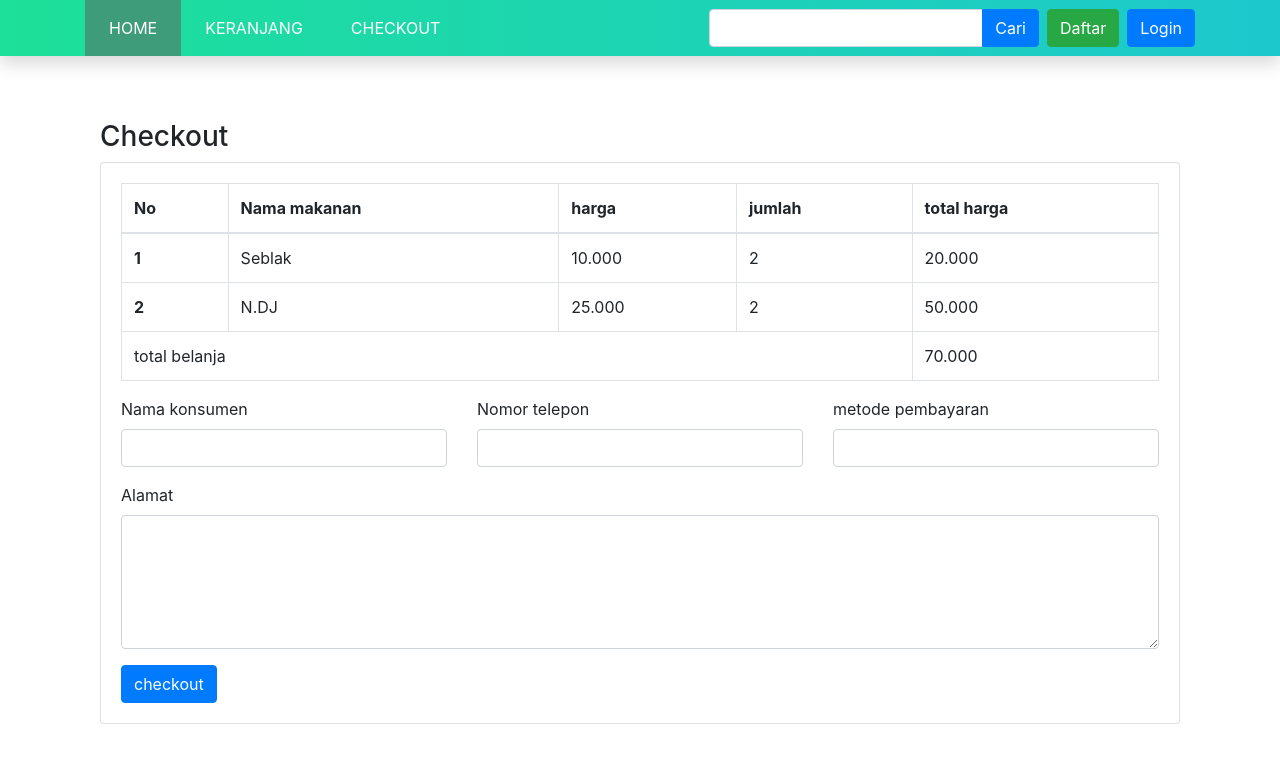
After one commit to hakim-asrori/food-court, a PHP site: page /page/pembelian.php in a window 1280 px wide. The commit adds this page. Shown: the top 763 px of the page. Run offline with PHP 8.4, Linux system fonts and the light colour scheme; some libraries are stand-ins or nearby versions.

Commit message:
tambahkan pembelian

```diff
--- a/function/bootstrap.php
+++ b/function/bootstrap.php
@@ -1,7 +1,7 @@
 <?php
 session_start();
-$koneksi = new mysqli("localhost", "ifcfooud_hakim", "Hakim123!",
-"ifcfooud_asol");
+$koneksi = new mysqli("localhost", "root", "",
+"ifc-fooudcourt");
 
 // $koneksi = new mysqli("localhost", "root", "", "db_projek1");
 
@@ -59,31 +59,31 @@ function uri_segment($uri = "")
 // URL base
 function base_url($folder = '')
 {
-	return ((isset($_SERVER['HTTPS']) && $_SERVER['HTTPS'] == "on") ? "https" : "http") . "://" . $_SERVER['HTTP_HOST']  . "/" . $folder;
+	return ((isset($_SERVER['HTTPS']) && $_SERVER['HTTPS'] == "on") ? "https" : "http") . "://" . $_SERVER['HTTP_HOST']  . "/food-court/" . $folder;
 }
 
 // URL CSS
 function css_url($folder = '')
 {
-	return ((isset($_SERVER['HTTPS']) && $_SERVER['HTTPS'] == "on") ? "https" : "http") . "://" . $_SERVER['HTTP_HOST']  . "/css.php/" . $folder;
+	return ((isset($_SERVER['HTTPS']) && $_SERVER['HTTPS'] == "on") ? "https" : "http") . "://" . $_SERVER['HTTP_HOST']  . "/food-court/css.php/" . $folder;
 }
 
 // URL CSS
 function plugin_url($folder = '')
 {
-	return ((isset($_SERVER['HTTPS']) && $_SERVER['HTTPS'] == "on") ? "https" : "http") . "://" . $_SERVER['HTTP_HOST']  . "/plugins.php/" . $folder;
+	return ((isset($_SERVER['HTTPS']) && $_SERVER['HTTPS'] == "on") ? "https" : "http") . "://" . $_SERVER['HTTP_HOST']  . "/food-court/plugins.php/" . $folder;
 }
 
 // URL js
 function js_url($folder = '')
 {
-	return ((isset($_SERVER['HTTPS']) && $_SERVER['HTTPS'] == "on") ? "https" : "http") . "://" . $_SERVER['HTTP_HOST']  . "/javascript.php/" . $folder;
+	return ((isset($_SERVER['HTTPS']) && $_SERVER['HTTPS'] == "on") ? "https" : "http") . "://" . $_SERVER['HTTP_HOST']  . "/food-court/javascript.php/" . $folder;
 }
 
 // URL images
 function image_url($folder = '')
 {
-	return ((isset($_SERVER['HTTPS']) && $_SERVER['HTTPS'] == "on") ? "https" : "http") . "://" . $_SERVER['HTTP_HOST']  . "/images.php/" . $folder;
+	return ((isset($_SERVER['HTTPS']) && $_SERVER['HTTPS'] == "on") ? "https" : "http") . "://" . $_SERVER['HTTP_HOST']  . "/food-court/images.php/" . $folder;
 }
 
 // Meredirect halaman
--- /dev/null
+++ b/page/pembelian.php
@@ -0,0 +1,76 @@
+<?php include "../function/bootstrap.php"; ?>
+<?php include "../layout/head.php"; ?>
+<?php include "../layout/nav.php"; ?>
+<div class="container">
+<h3>Checkout</h3>
+<div class="card">
+<div class="card-body">
+
+
+<table class="table table-bordered">
+<thead>
+<tr>
+<th scope="col">No</th>
+<th scope="col">Nama makanan</th>
+<th scope="col">harga</th>
+<th scope="col">jumlah</th>
+<th scope="col">total harga</th>
+</tr>
+</thead>
+<tbody>
+<tr>
+<th scope="row">1</th>
+<td>Seblak</td>
+<td>10.000</td>
+<td>2</td>
+<td>20.000</td>
+</tr>
+<tr>
+<th scope="row">2</th>
+<td>N.DJ</td>
+<td>25.000</td>
+<td>2</td>
+<td>50.000</td>
+</tr>
+<tr>
+<td colspan="4">total belanja</td>
+<td>70.000</td>
+</tr>
+</tbody>
+</table>
+    <form>
+        <div class="row">
+            <div class="col-4">
+                <div class="mb-3">
+                    <label for="exampleInputEmail1" class="form-label">Nama konsumen</label>
+                    <input type="text" class="form-control" id="nama_konsumen" aria-describedby="emailHelp">
+                </div>
+
+            </div>
+            <div class="col-4">
+                    <div class="mb-3">
+                        <label for="exampleInputPassword1" class="form-label">Nomor telepon</label>
+                        <input type="text" class="form-control" id="nomor_telepon">
+                    </div>
+                </div>
+                <div class="col-4">
+                    <div class="mb-3">
+                        <label for="exampleInputPassword1" class="form-label">metode pembayaran</label>
+                        <input type="text" class="form-control" id="metode_pembayaran">
+                    </div>
+                </div>
+        </div>
+
+        <div class="mb-3">
+            <label for="exampleInputPassword1" class="form-label">Alamat</label>
+            <textarea name="" id="" class="form-control" cols="30" rows="5"></textarea>
+        </div>
+        <button type="submit" class="btn btn-primary">checkout</button>
+    </form>
+</div>
+</div>
+</div>
+</div>
+
+
+<?php include "../layout/foot.php"; ?>
```
Also changed, not shown: .htaccess.
